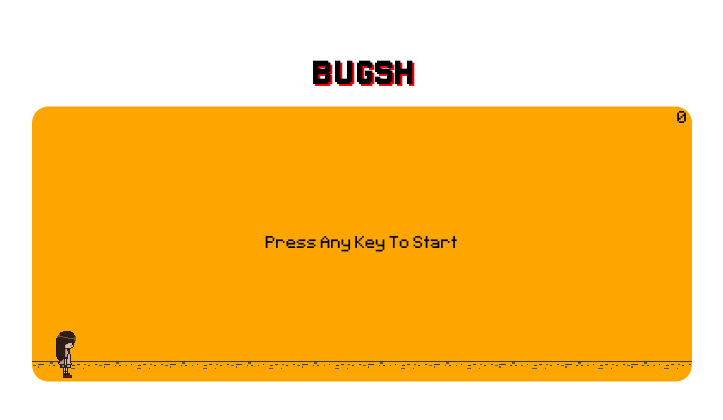
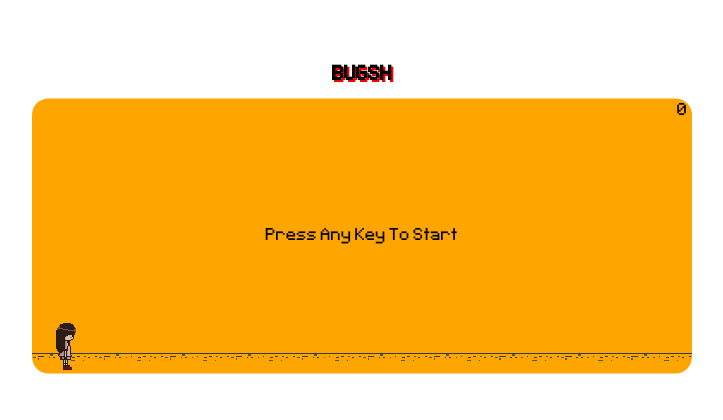
Before and after one commit to angelapaco/Dino-Jump, a plain HTML site: page index.html in a window 1280 px wide. Shown: the part 174-594 px from the top of the page, without its empty margins (278-1001 px from the left). Drawn offline with Linux system fonts and the light colour scheme.

Commit message:
Update styles.css

```diff
--- a/styles.css
+++ b/styles.css
@@ -30,7 +30,6 @@ body {
 }
 
 h1 {
-  font-family: Pixellari;
   margin: 0;
   text-shadow: 2px 2px red;
 }
```
